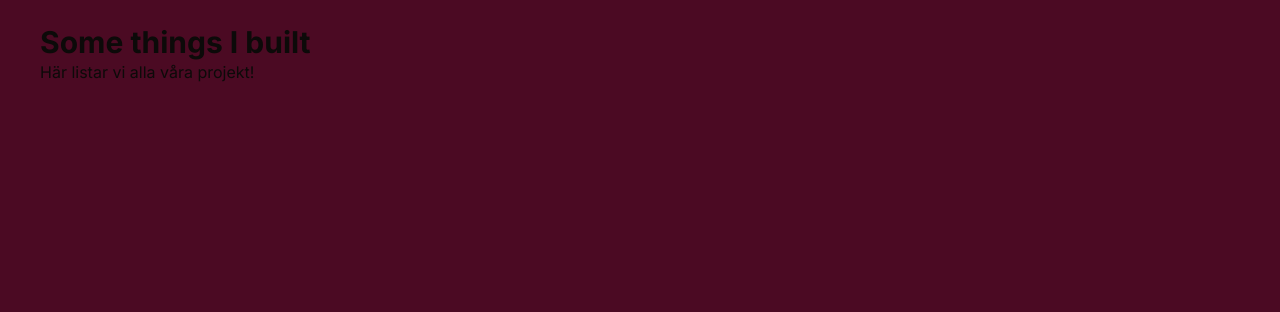
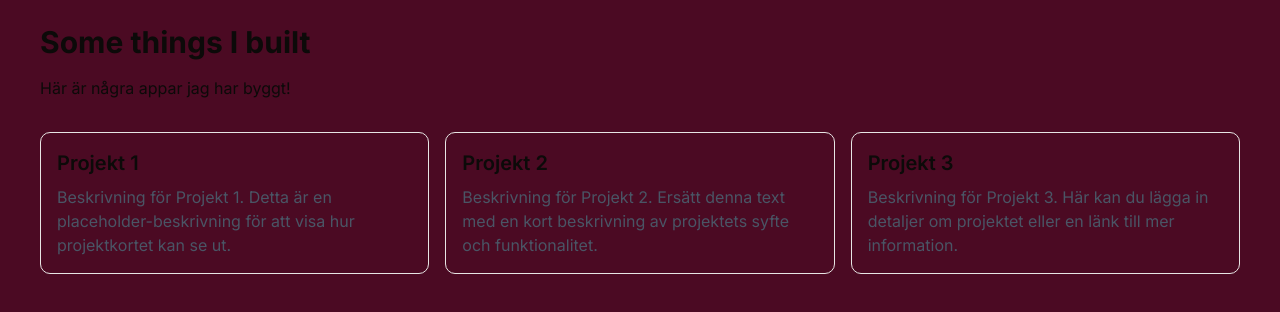
Before and after one commit to alicegmn/portfolio, a Next.js app: page /projects in a window 1280 px wide. Shown: the top 312 px of the page. Built offline with nearby package versions, Linux system fonts and the light colour scheme.

Commit message:
boiler plate for projects page

```diff
--- a/src/app/projects/page.tsx
+++ b/src/app/projects/page.tsx
@@ -1,8 +1,31 @@
 export default function ProjectsPage() {
   return (
     <div className="p-6">
-      <h1 className="text-3xl font-bold">Some things I built</h1>
-      <p>Här listar vi alla våra projekt!</p>
+      <h1 className="text-3xl font-bold mb-4">Some things I built</h1>
+      <p className="mb-8">Här är några appar jag har byggt!</p>
+      <div className="grid grid-cols-1 md:grid-cols-3 gap-4">
+        <div className="border rounded-lg p-4">
+          <h2 className="text-xl font-semibold mb-2">Projekt 1</h2>
+          <p className="text-gray-600">
+            Beskrivning för Projekt 1. Detta är en placeholder-beskrivning för
+            att visa hur projektkortet kan se ut.
+          </p>
+        </div>
+        <div className="border rounded-lg p-4">
+          <h2 className="text-xl font-semibold mb-2">Projekt 2</h2>
+          <p className="text-gray-600">
+            Beskrivning för Projekt 2. Ersätt denna text med en kort beskrivning
+            av projektets syfte och funktionalitet.
+          </p>
+        </div>
+        <div className="border rounded-lg p-4">
+          <h2 className="text-xl font-semibold mb-2">Projekt 3</h2>
+          <p className="text-gray-600">
+            Beskrivning för Projekt 3. Här kan du lägga in detaljer om projektet
+            eller en länk till mer information.
+          </p>
+        </div>
+      </div>
     </div>
   );
 }
```
